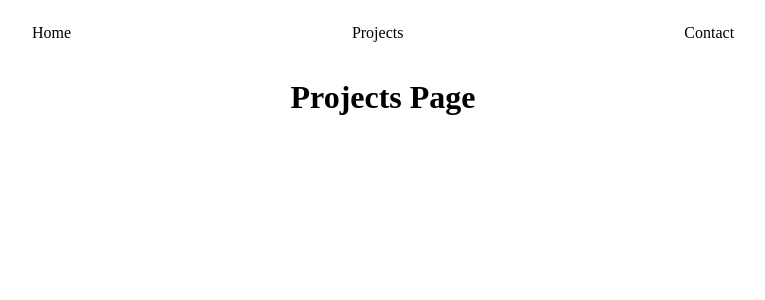
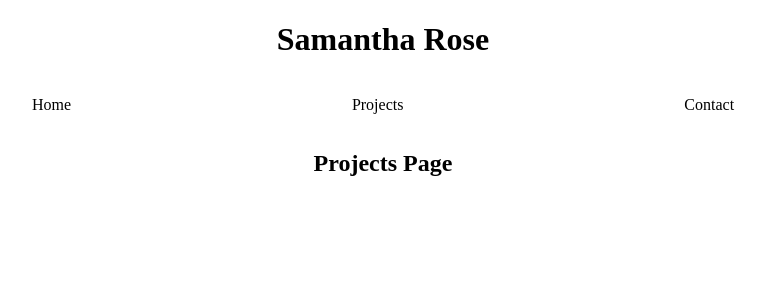
Before and after one commit to samanthashleyrose/React-Coding-Portfolio, a React (Vite) app: page /About in a window 1280 px wide. Shown: the top 300 px of the page, without its empty margins (257-1022 px from the left). Built offline with nearby package versions, Linux system fonts and the light colour scheme.

Commit message:
Created Title.jsx and started css

```diff
--- a/src/App.jsx
+++ b/src/App.jsx
@@ -1,11 +1,13 @@
 // Bringing in the required import from 'react-router-dom'
 import { Outlet } from 'react-router-dom';
 import Nav from './components/Nav.jsx';
+import Title from './components/Title.jsx'
 
 function App() {
   // The Outlet component will conditionally swap between the different pages according to the URL
   return (
     <>
+    <Title />
       <Nav />
       <main className="mx-3">
         <Outlet />
--- /dev/null
+++ b/src/components/Title.jsx
@@ -0,0 +1,13 @@
+import { Link, useLocation } from 'react-router-dom';
+
+function Title() {
+    const currentPage = useLocation().pathname;
+
+    return (
+        <div className="title">
+            <h1>Samantha Rose</h1>
+        </div>
+    );
+}
+
+export default Title;
--- a/src/main.css
+++ b/src/main.css
@@ -17,3 +17,9 @@ h1 {
     justify-content: center;
     color: black;
 }
+
+h2 {
+    display: flex;
+    justify-content: center;
+    color: black;
+}
--- a/src/pages/Contact.jsx
+++ b/src/pages/Contact.jsx
@@ -1,7 +1,7 @@
 export default function Contact() {
     return (
       <div>
-        <h1>Contact Page</h1>
+        <h2>Contact Page</h2>
       </div>
     );
   }
--- a/src/pages/Error.jsx
+++ b/src/pages/Error.jsx
@@ -6,7 +6,7 @@ export default function ErrorPage() {
 
   return (
     <div id="error-page">
-      <h1>Oops!</h1>
+      <h2>Oops!</h2>
       <p>Sorry, an unexpected error has occurred.</p>
       <p>
         <i>{error.statusText || error.message}</i>
--- a/src/pages/Home.jsx
+++ b/src/pages/Home.jsx
@@ -1,7 +1,7 @@
 export default function Home() {
     return (
       <div>
-        <h1>Home Page</h1>
+        <h2>Home Page</h2>
       </div>
     );
   }
--- a/src/pages/Projects.jsx
+++ b/src/pages/Projects.jsx
@@ -1,7 +1,7 @@
 export default function Projects() {
     return (
       <div>
-        <h1>Projects Page</h1>
+        <h2>Projects Page</h2>
       </div>
     );
   }
```
